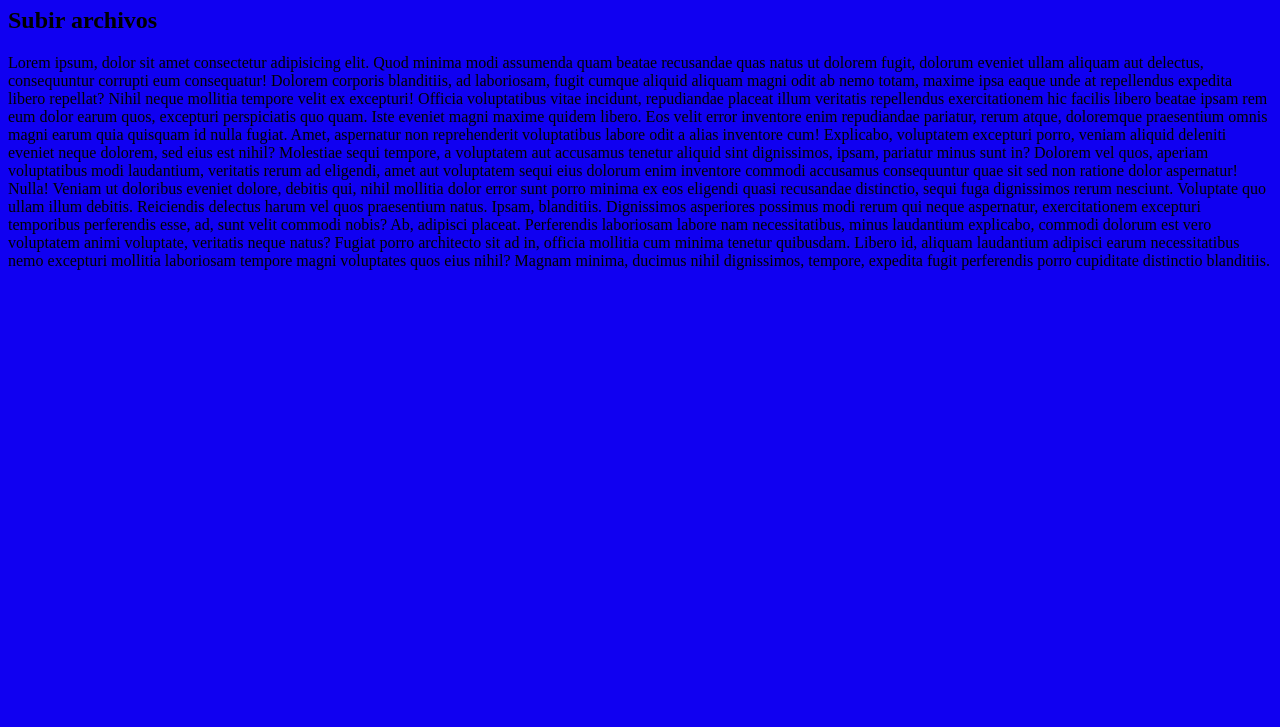
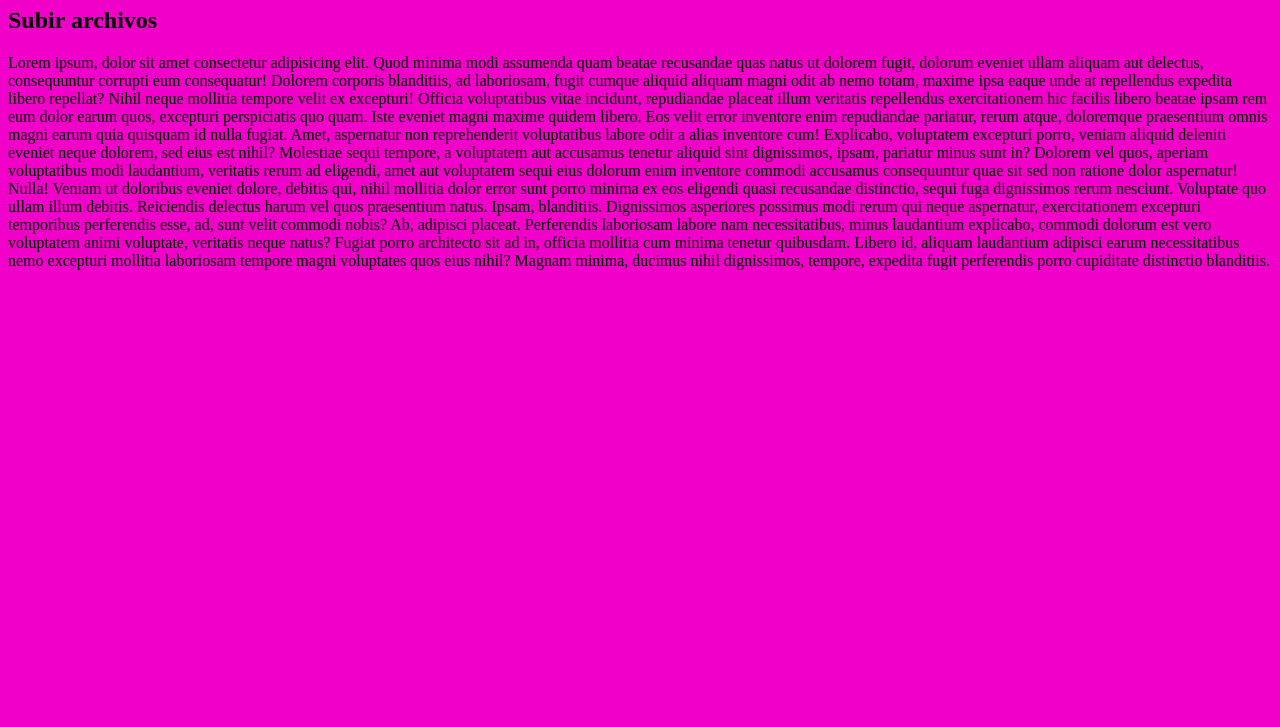
Before and after one commit to akinphoto/controlDeCambios, a plain HTML site: page index.html in a window 1280 px wide. Shown: the part 73-800 px from the top of the page. Drawn offline with Linux system fonts and the light colour scheme.

Commit message:
asoidfoais

```diff
--- a/index.html
+++ b/index.html
@@ -8,7 +8,7 @@
 </head>
 <style>
     body{
-        background-color: rgb(16, 0, 241);
+        background-color: rgb(241, 0, 201);
     }
 </style>
 <body>
```
